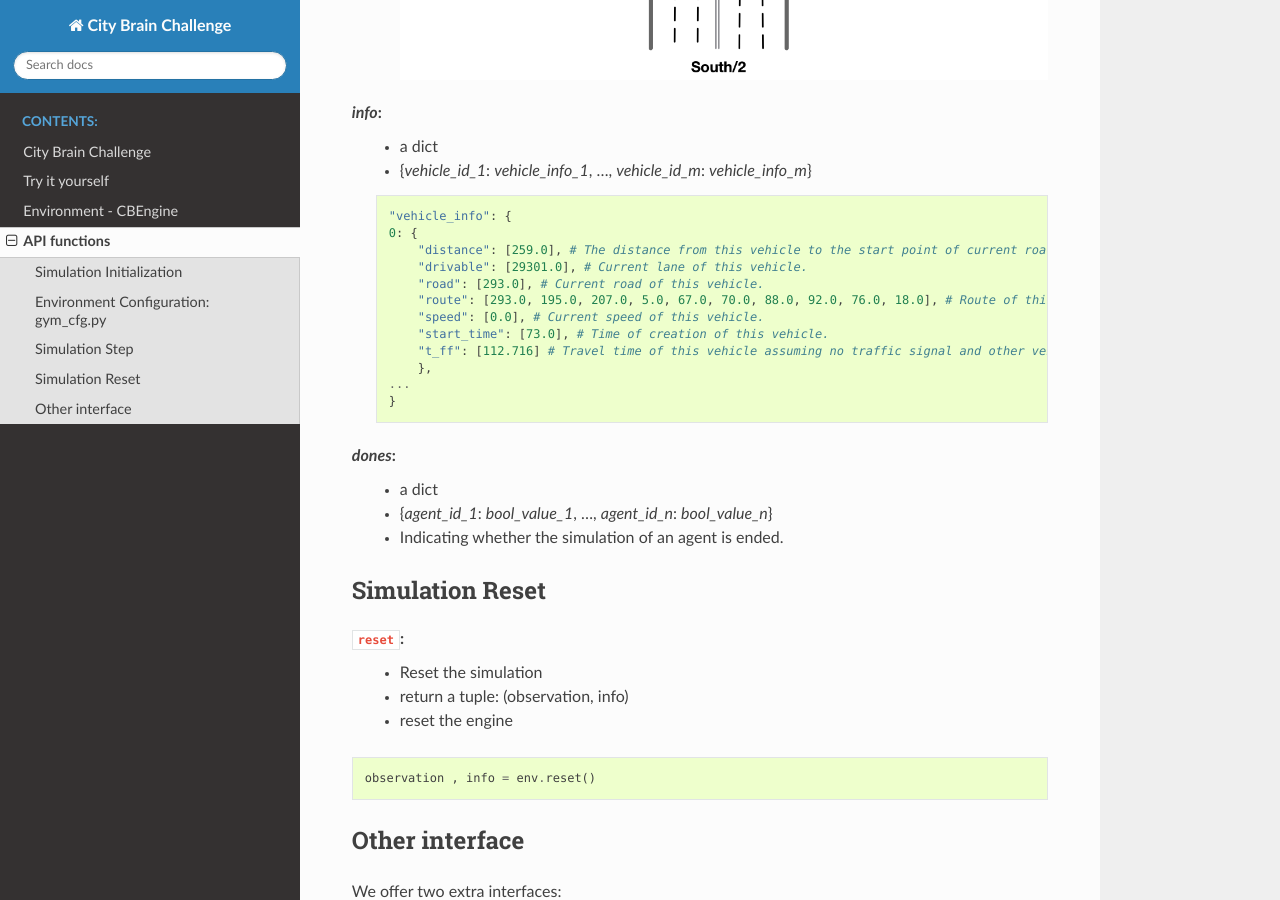
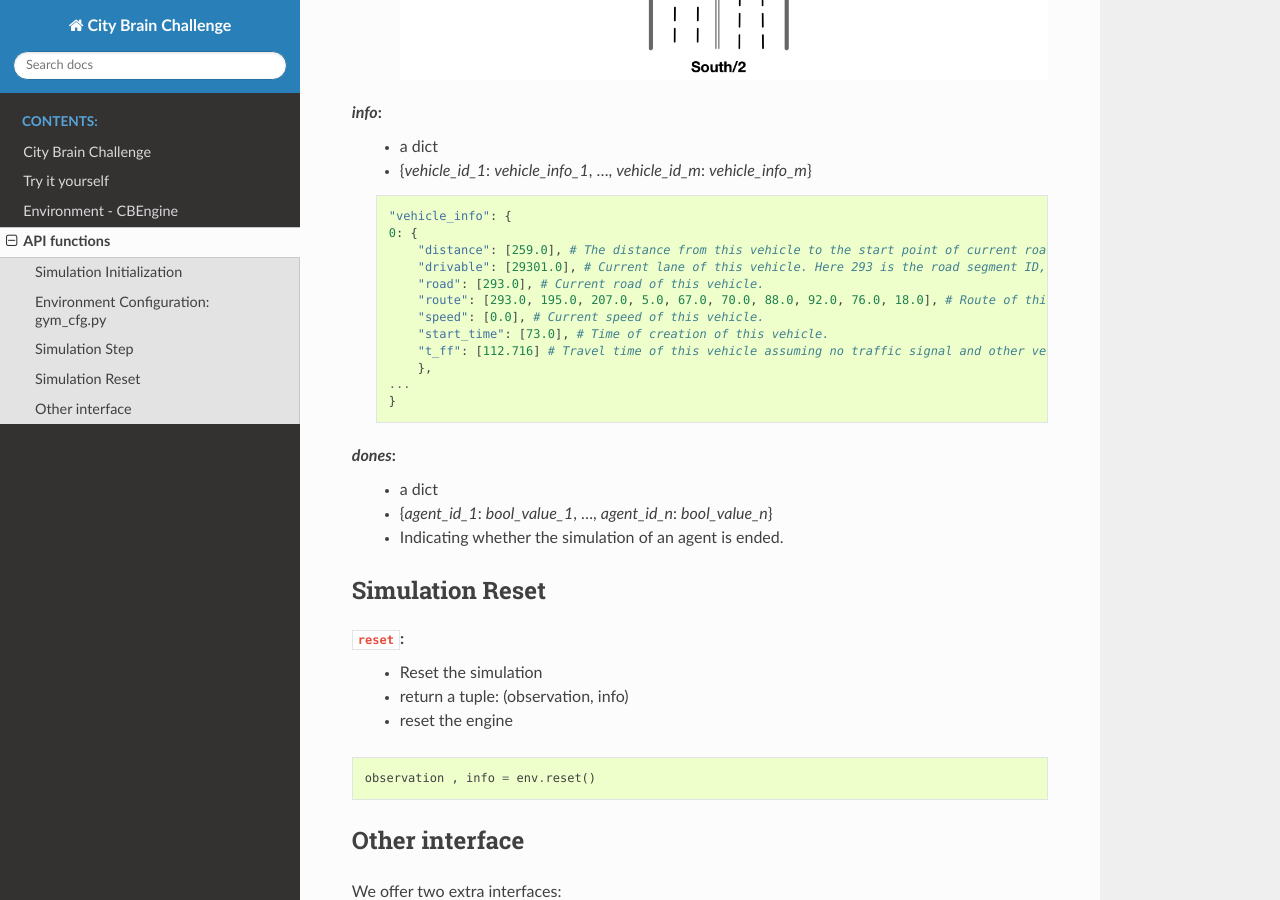
Before and after one commit to CityBrainChallenge/KDDCup2021-CityBrainChallenge, a Sphinx documentation site: the page built from docs/APIs.rst, in a window 1280 px wide and 900 px high, scrolled down 3804 px. Built offline with Sphinx 7.4.7 and the Read the Docs theme 2.0.0, drawn with Linux system fonts in a browser that asks for light colours.

Commit message:
Update APIs.rst

```diff
--- a/docs/APIs.rst
+++ b/docs/APIs.rst
@@ -187,7 +187,7 @@
         "vehicle_info": {
         0: {
             "distance": [259.0], # The distance from this vehicle to the start point of current road.
-            "drivable": [29301.0], # Current lane of this vehicle.
+            "drivable": [29301.0], # Current lane of this vehicle. Here 293 is the road segment ID, 01 indicates the middle lane (00 and 02 indicate inner and outer lanes respectively)
             "road": [293.0], # Current road of this vehicle.
             "route": [293.0, 195.0, 207.0, 5.0, 67.0, 70.0, 88.0, 92.0, 76.0, 18.0], # Route of this vehicle (starting from current road).
             "speed": [0.0], # Current speed of this vehicle.
```
